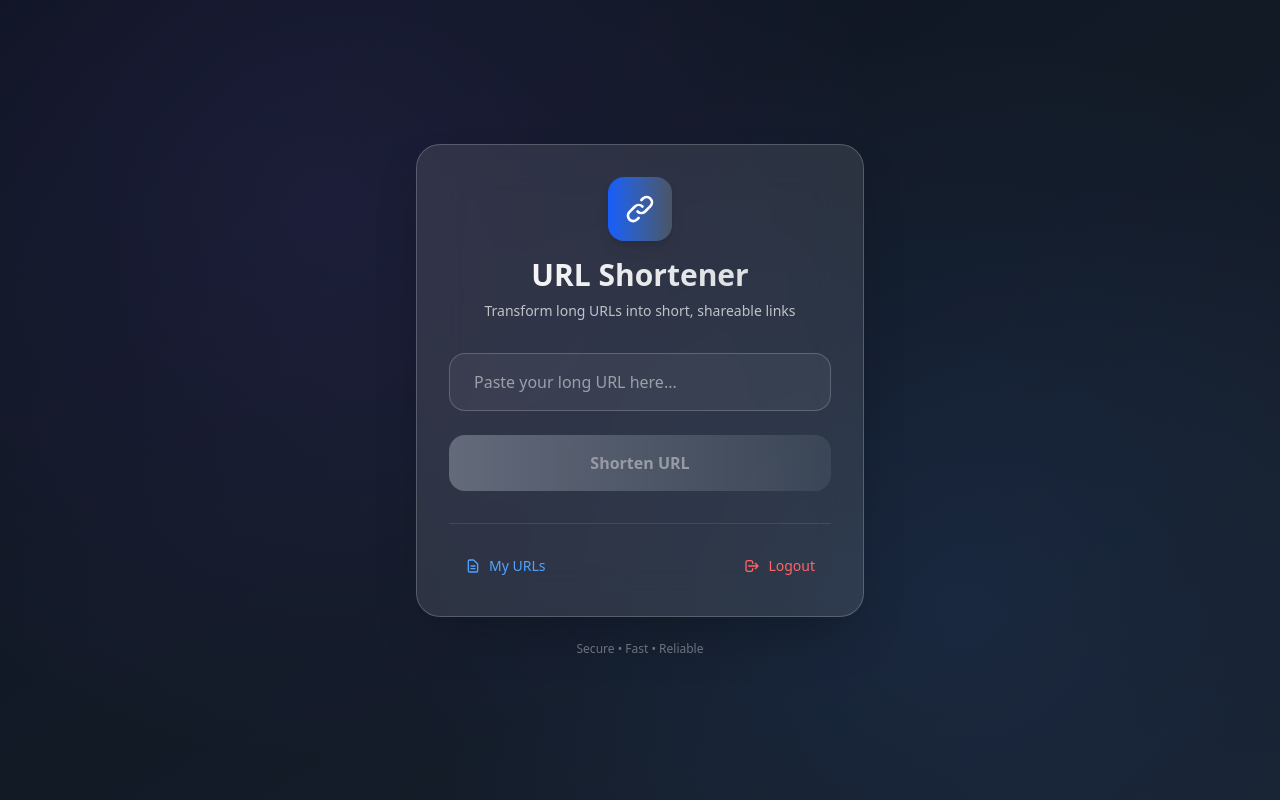
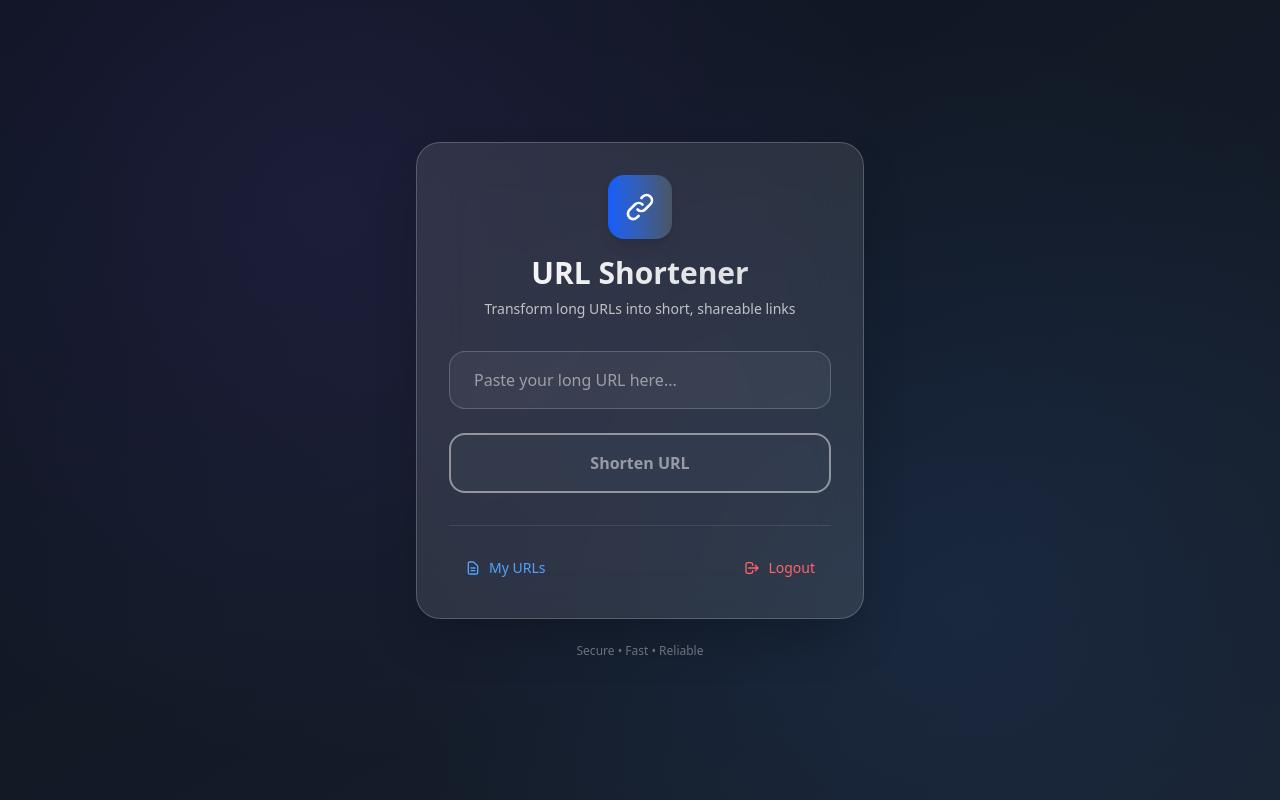
Before and after one commit to muhduvais/url-shortener, a React (Vite) app in the folder frontend/: page / in a window 1280 px wide. Built offline with nearby package versions, Linux system fonts and the light colour scheme; no server answers; sample sign-in values are in the browser's storage.

Commit message:
ux: update shorten button interaction

```diff
--- a/frontend/src/pages/Home.tsx
+++ b/frontend/src/pages/Home.tsx
@@ -128,7 +128,7 @@ const HomePage = () => {
               <button
                 onClick={handleSubmit}
                 disabled={!url || loading}
-                className="w-full py-4 bg-gradient-to-r from-gray-400 to-gray-600 text-white font-semibold rounded-2xl hover:from-gray-600 hover:to-gray-500 focus:outline-none focus:ring-2 focus:ring-blue-500/50 transform transition-all duration-300 hover:scale-[1.02] hover:shadow-xl disabled:opacity-50 disabled:cursor-not-allowed disabled:hover:scale-100 disabled:hover:shadow-none relative overflow-hidden"
+                className="w-full py-4 bg-gray-700 to-gray-600 text-white font-semibold rounded-2xl focus:ring-2 focus:ring-blue-500/50 transform transition-all duration-300 border-2 border-gray-100 hover:shadow-xl disabled:opacity-50 disabled:cursor-not-allowed disabled:hover:scale-100 disabled:hover:shadow-none relative overflow-hidden"
               >
                 <div className="absolute inset-0 bg-white/10 translate-x-[-100%] hover:translate-x-[100%] transition-transform duration-700"></div>
                 <span className="relative z-10">
```
